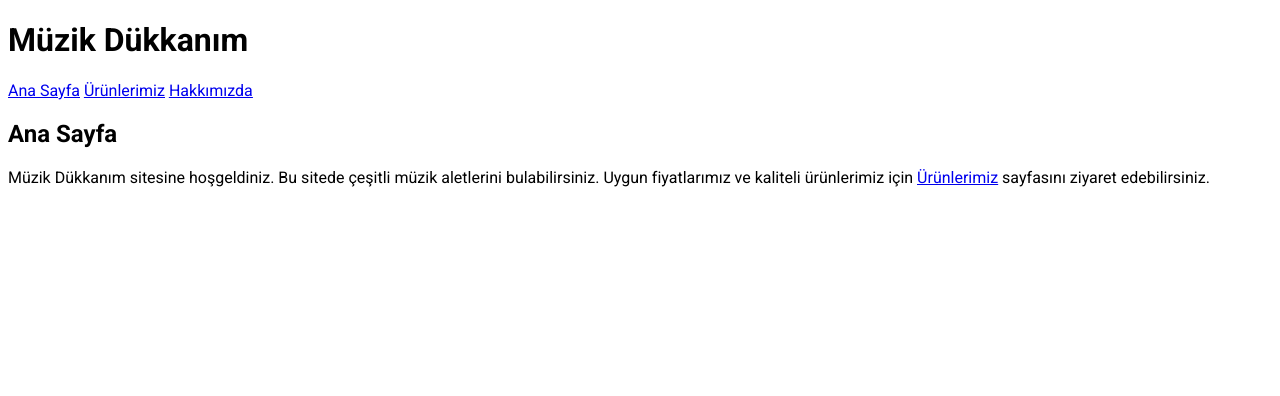
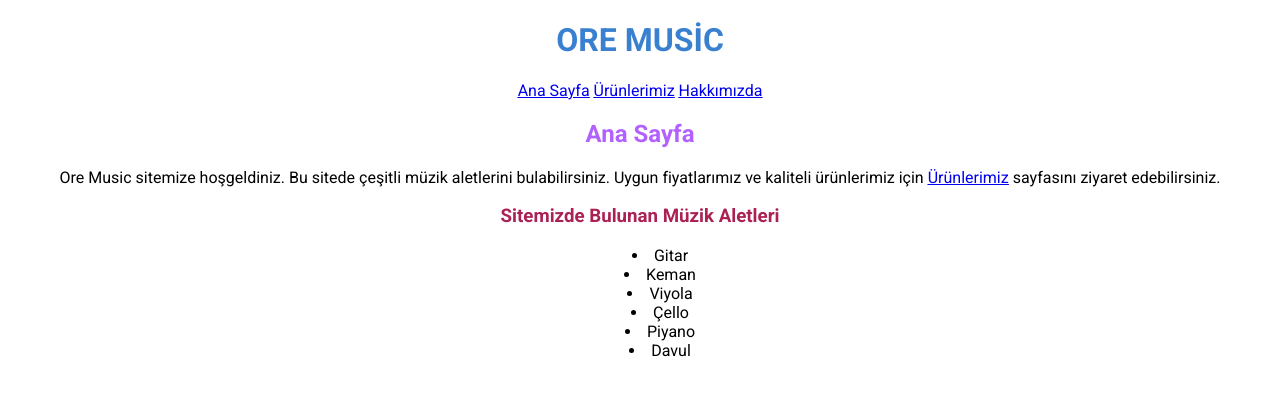
Before and after one commit to gokcetasci/CSS-StorePageSample-, a plain HTML site: page index.html in a window 1280 px wide. Drawn offline with Linux system fonts and the light colour scheme.

Commit message:
eklemeler yapildi

```diff
--- a/css/style.css
+++ b/css/style.css
@@ -2,6 +2,36 @@ body {
     font-family: 'Roboto', sans-serif;
 }
 
-.liste li img {
-    width: 300;
+h1 {
+    color: rgb(57, 128, 208);
+    text-align: center;
 }
+
+h2 {
+    color: rgb(178, 97, 254);
+    text-align: center;
+}
+
+h3 {
+    color: rgb(172, 33, 84);
+}
+
+.first {
+    text-align: center;
+}
+
+.second {
+    text-align: center;
+}
+
+ul {
+    list-style-position: inside;
+}
+
+ol {
+    list-style-position: inside;
+}
+
+li {
+    text-align: center;
+}
--- a/index.html
+++ b/index.html
@@ -10,15 +10,24 @@
     <link rel="stylesheet" href="css/style.css">
 </head>
 <body>
-    <h1>Müzik Dükkanım</h1>
-    <p>
+    <h1>ORE MUSİC</h1>
+    <p class="first">
         <a href="index.html" target="_blank"><u>Ana Sayfa</u></a>
         <a href="products.html" target="_blank"><u>Ürünlerimiz</u></a>
         <a href="about-us.html" target="_blank"><u>Hakkımızda</u></a>
     </p>
     <h2>Ana Sayfa</h2>
-    <p>
-        Müzik Dükkanım sitesine hoşgeldiniz. Bu sitede çeşitli müzik aletlerini bulabilirsiniz. Uygun fiyatlarımız ve kaliteli ürünlerimiz için <a href="products.html" target="_blank"><u>Ürünlerimiz</u></a> sayfasını ziyaret edebilirsiniz.
+    <p class="second">
+        Ore Music sitemize hoşgeldiniz. Bu sitede çeşitli müzik aletlerini bulabilirsiniz. Uygun fiyatlarımız ve kaliteli ürünlerimiz için <a href="products.html" target="_blank"><u>Ürünlerimiz</u></a> sayfasını ziyaret edebilirsiniz.
     </p>
+    <h3 style="text-align: center;">Sitemizde Bulunan Müzik Aletleri</h3>
+    <ul>
+        <li>Gitar</li>
+        <li>Keman</li>
+        <li>Viyola</li>
+        <li>Çello</li>
+        <li>Piyano</li>
+        <li>Davul</li>
+    </ul>
 </body>
 </html>
```
Also changed, not shown: about-us.html (+20 -1 lines), products.html (+17 -1 lines).
